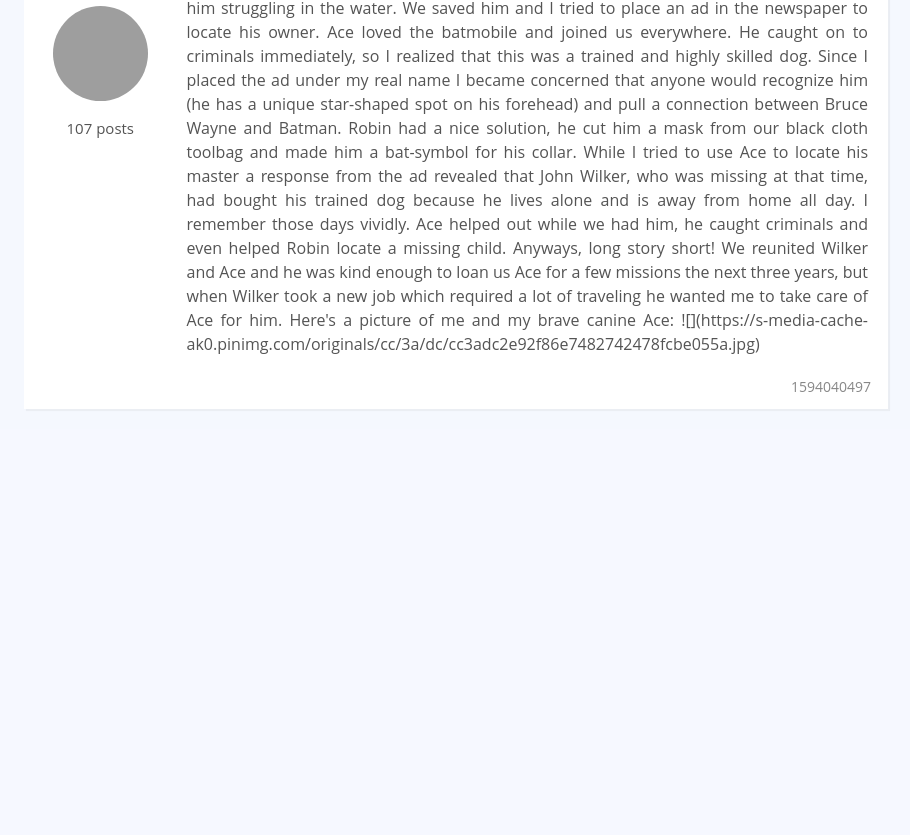
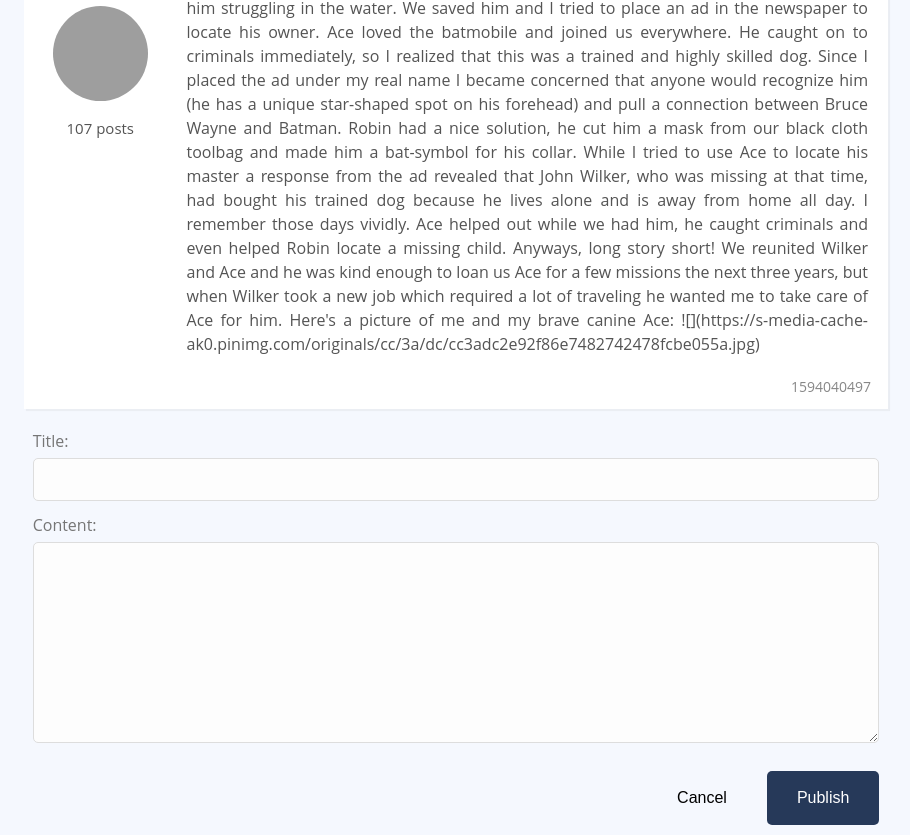
Before and after one commit to Coffeholic404/vue-master-class, a Vue app: page /thread/-KsjWehQ--apjDBwSBCY in a window 1280 px wide. Shown: the part 957-1792 px from the top of the page, without its empty margins (184-1094 px from the left). Before the commit the page ends 1386 px from the top, so only its background shows below. Built offline with nearby package versions, Linux system fonts and the light colour scheme; grey boxes are pictures that could not be loaded.

Commit message:
Creating a Post Editor

```diff
--- a/src/views/PageThreadShow.vue
+++ b/src/views/PageThreadShow.vue
@@ -1,14 +1,42 @@
 <template>
   <div class="col-large push-top">
     <h1>{{ thread.title }}</h1>
-    <PostList :posts="threadPosts"/>
+    <PostList :posts="threadPosts" />
+
+    <div class="col-full">
+      <form @submit.prevent="addPost">
+        <div class="form-group">
+          <label for="thread_title">Title:</label>
+          <input type="text" id="thread_title" class="form-input" name="title" />
+        </div>
+
+        <div class="form-group">
+          <label for="thread_content">Content:</label>
+          <textarea
+            v-model="newPostText"
+            id="thread_content"
+            class="form-input"
+            name="content"
+            rows="8"
+            cols="140"
+          ></textarea>
+        </div>
+
+        <div class="btn-group">
+          <button class="btn btn-ghost">Cancel</button>
+          <button class="btn btn-blue" type="submit" name="Publish">Publish</button>
+        </div>
+      </form>
+    </div>
   </div>
 </template>
 
 <script setup>
 import PostList from '@/components/PostList.vue'
 import sourceData from '@/data.json'
-import { reactive, computed } from 'vue'
+import { reactive, computed, ref } from 'vue'
+
+const newPostText = ref('')
 
 const threads = reactive(sourceData.threads)
 const posts = reactive(sourceData.posts)
@@ -22,11 +50,39 @@ const props = defineProps({
 
 const thread = computed(() => {
   // eslint-disable-next-line no-undef
-  return threads.find(thread => thread.id === props.id)
+  return threads.find((thread) => thread.id === props.id)
 })
 
 const threadPosts = computed(() => {
-  return posts.filter(post => post.threadId === props.id)
+  return posts.filter((post) => post.threadId === props.id)
 })
 
+// Methods
+// const addPost = () => {
+//   const postId = 'gggg' + Math.random()
+//   const post = {
+//     id: postId,
+//     text: newPostText,
+//     publishedAt: Math.floor(Date.now() / 1000),
+//     threadId: thread.value.id,
+//     userId: 'ALXhxjwgY9PinwNGHpfai6OWyDu2'
+//   }
+//   posts.push(post)
+//   thread.value.post.push(postId)
+//   newPostText.value = ''
+// }
+
+function addPost () {
+  const postId = 'gggg' + Math.random()
+  const post = {
+    id: postId,
+    text: newPostText,
+    publishedAt: Math.floor(Date.now() / 1000),
+    threadId: thread.value.id,
+    userId: 'ALXhxjwgY9PinwNGHpfai6OWyDu2'
+  }
+  this.posts.push(post)
+  this.thread.posts.push(postId)
+  newPostText.value = ''
+}
 </script>
```
